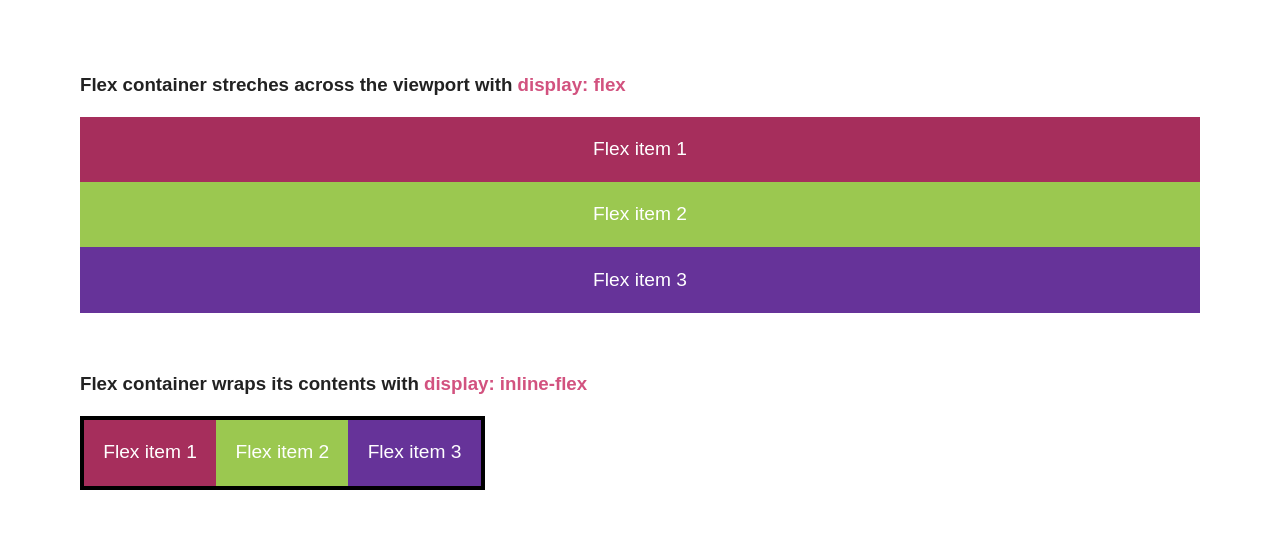
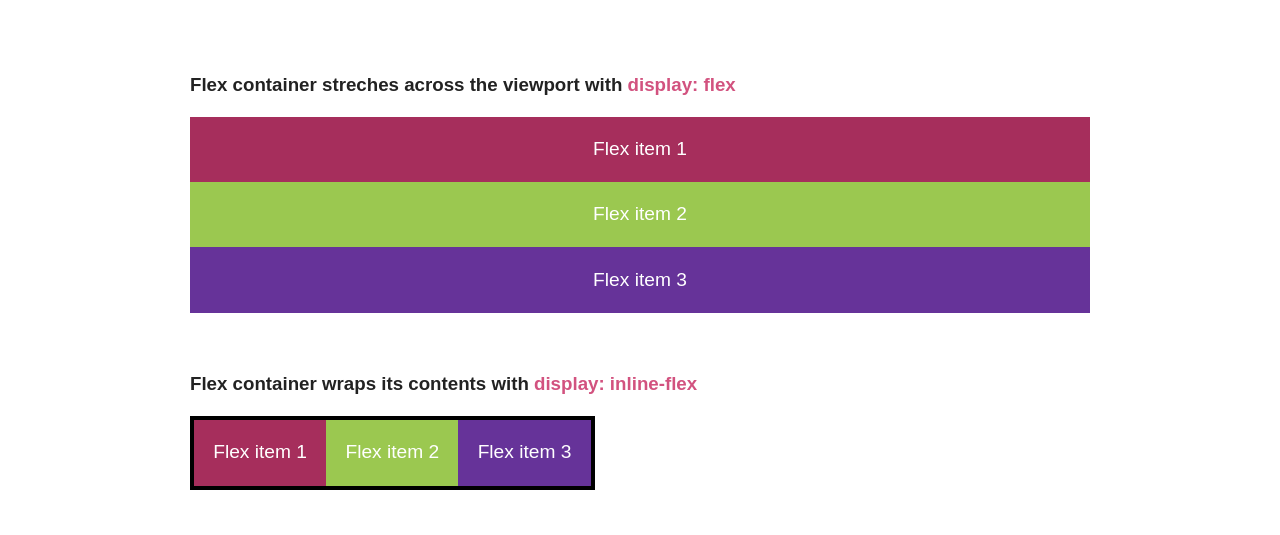
Before and after one commit to bodhisatva/flexbox, a plain HTML site: page index.html in a window 1280 px wide. Shown: the part 265-800 px from the top of the page. Drawn offline with nearby package versions, Linux system fonts and the light colour scheme.

Commit message:
max-width for container

```diff
--- a/css/layouts.css
+++ b/css/layouts.css
@@ -1,5 +1,7 @@
 .container {
-  padding: 5em;
+  padding: 5em 1em;
+  max-width: 900px;
+  margin: 0 auto;
 }
 
 .rule {
```
Also changed, not shown: favicon.ico (deleted), favicon.png (added), tile-wide.png (deleted), tile.png (deleted), 1 other file.
